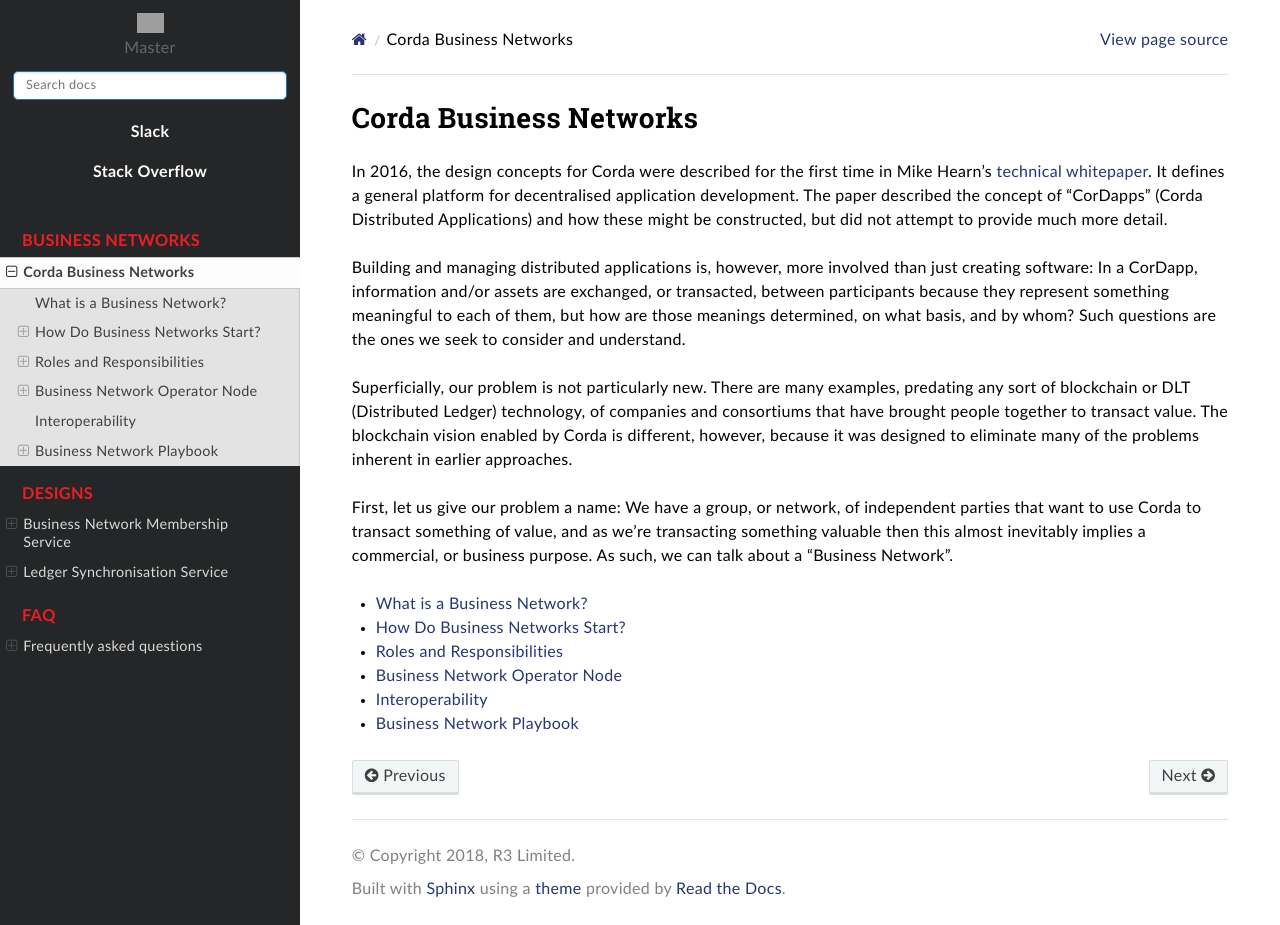
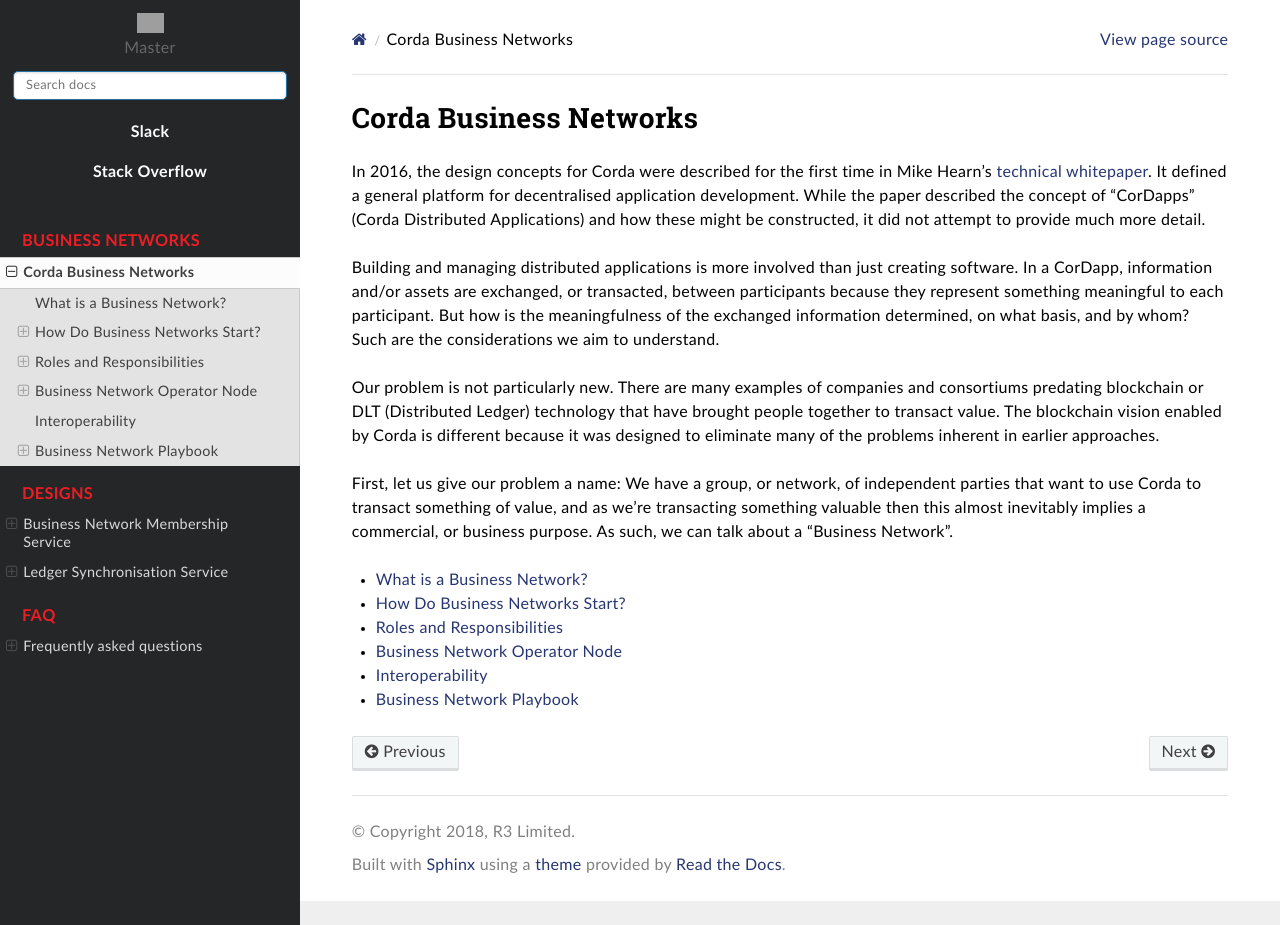
Before and after one commit to corda/corda-solutions, a Sphinx documentation site: the page built from docs/source/business-networks/intro.rst, in a window 1280 px wide and 925 px high. Built offline with Sphinx 7.4.7 and the Read the Docs theme 2.0.0, drawn with Linux system fonts in a browser that asks for light colours; grey boxes are pictures that could not be loaded.

Commit message:
Incorporate review edits from Cristina Buendia

```diff
--- a/docs/source/business-networks/intro.rst
+++ b/docs/source/business-networks/intro.rst
@@ -1,13 +1,13 @@
 Corda Business Networks
 =======================
 In 2016, the design concepts for Corda were described for the first time in Mike Hearn's `technical whitepaper
-<https://docs.corda.net/_static/corda-technical-whitepaper.pdf>`_.  It defines a general platform for decentralised application development.  The paper described the concept of "CorDapps" (Corda Distributed Applications) and how these might be constructed, but did not attempt to provide much more detail.
+<https://docs.corda.net/_static/corda-technical-whitepaper.pdf>`_.  It defined a general platform for decentralised application development.  While the paper described the concept of "CorDapps" (Corda Distributed Applications) and how these might be constructed, it did not attempt to provide much more detail.
 
-Building and managing distributed applications is, however, more involved than just creating software: In a CorDapp, information and/or assets are exchanged, or transacted, between participants because they represent something meaningful to each of them, but how are those meanings determined, on what basis, and by whom?  Such questions are the ones we seek to consider and understand.
+Building and managing distributed applications is more involved than just creating software. In a CorDapp, information and/or assets are exchanged, or transacted, between participants because they represent something meaningful to each participant. But how is the meaningfulness of the exchanged information determined, on what basis, and by whom?  Such are the considerations we aim to understand.
 
-Superficially, our problem is not particularly new.  There are many examples, predating any sort of blockchain or
-DLT (Distributed Ledger) technology, of companies and consortiums that have brought people together to transact value.
-The blockchain vision enabled by Corda is different, however, because it was designed to eliminate many of the
+Our problem is not particularly new.  There are many examples of companies and consortiums predating blockchain or
+DLT (Distributed Ledger) technology that have brought people together to transact value.
+The blockchain vision enabled by Corda is different because it was designed to eliminate many of the
 problems inherent in earlier approaches.
 
 First, let us give our problem a name:  We have a group, or network, of independent parties that want to
```
